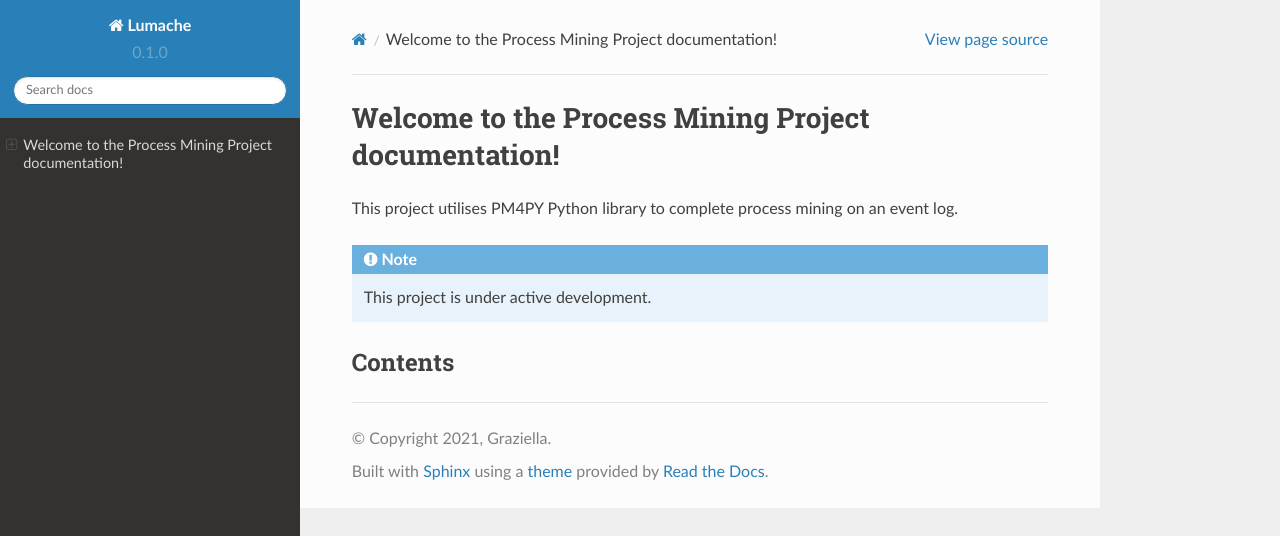
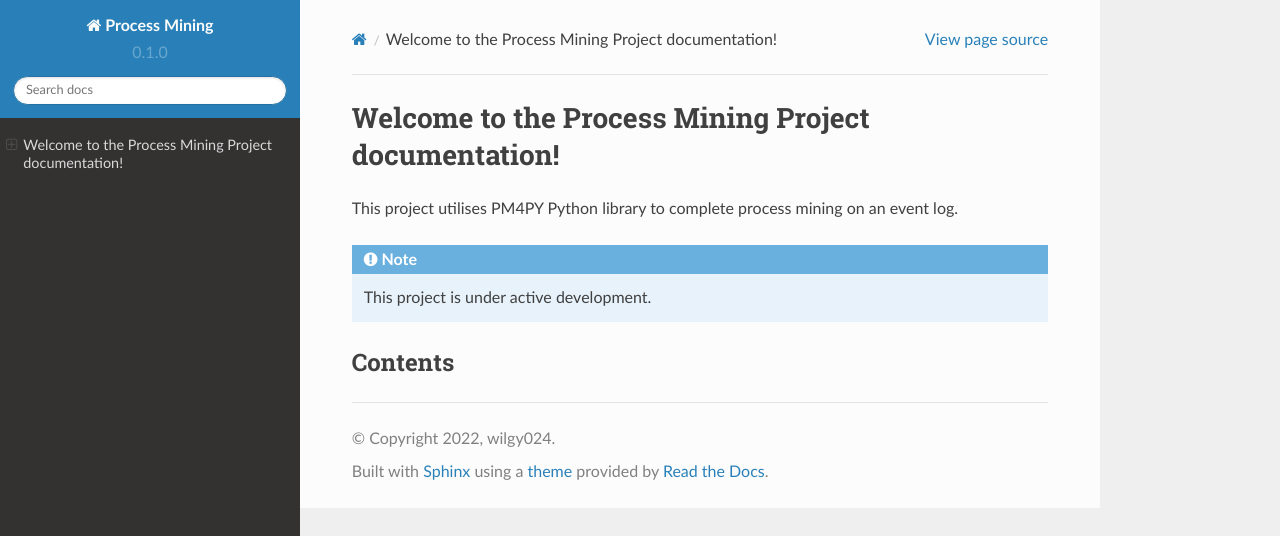
Before and after one commit to wilgy024/ProcessMiningProject, a Sphinx documentation site: the page built from docs/source/index.rst, in a window 1280 px wide. Shown: the top 536 px of the page. Built offline with Sphinx 7.4.7 and the Read the Docs theme 2.0.0, drawn with Linux system fonts in a browser that asks for light colours; pages that are not in the unit, such as notebooks, are missing from menus.

Commit message:
Update conf.py

```diff
--- a/docs/source/conf.py
+++ b/docs/source/conf.py
@@ -2,9 +2,16 @@
 
 # -- Project information
 
-project = 'Lumache'
-copyright = '2021, Graziella'
-author = 'Graziella'
+import datetime
+
+currentDateTime = datetime.datetime.now()
+date = currentDateTime.date()
+year = date.strftime("%Y")
+
+
+project = 'Process Mining'
+copyright = '{}, wilgy024'.format(year)
+author = 'wilgy024'
 
 release = '0.1'
 version = '0.1.0'
```
